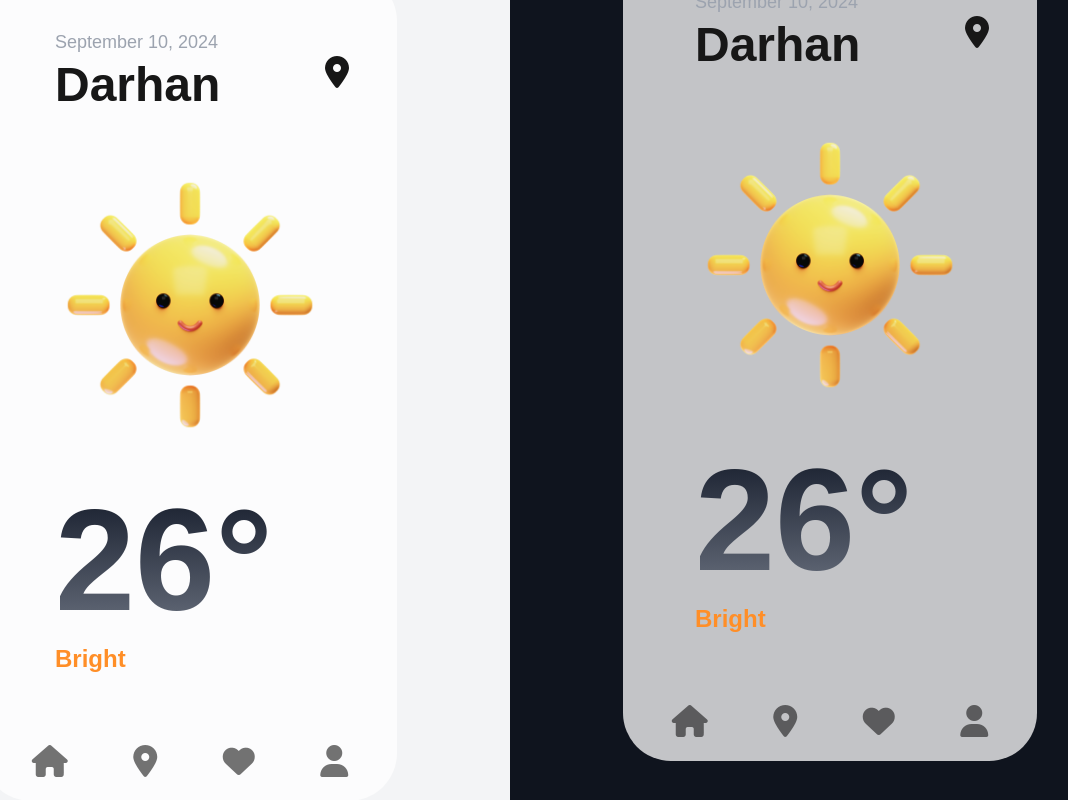
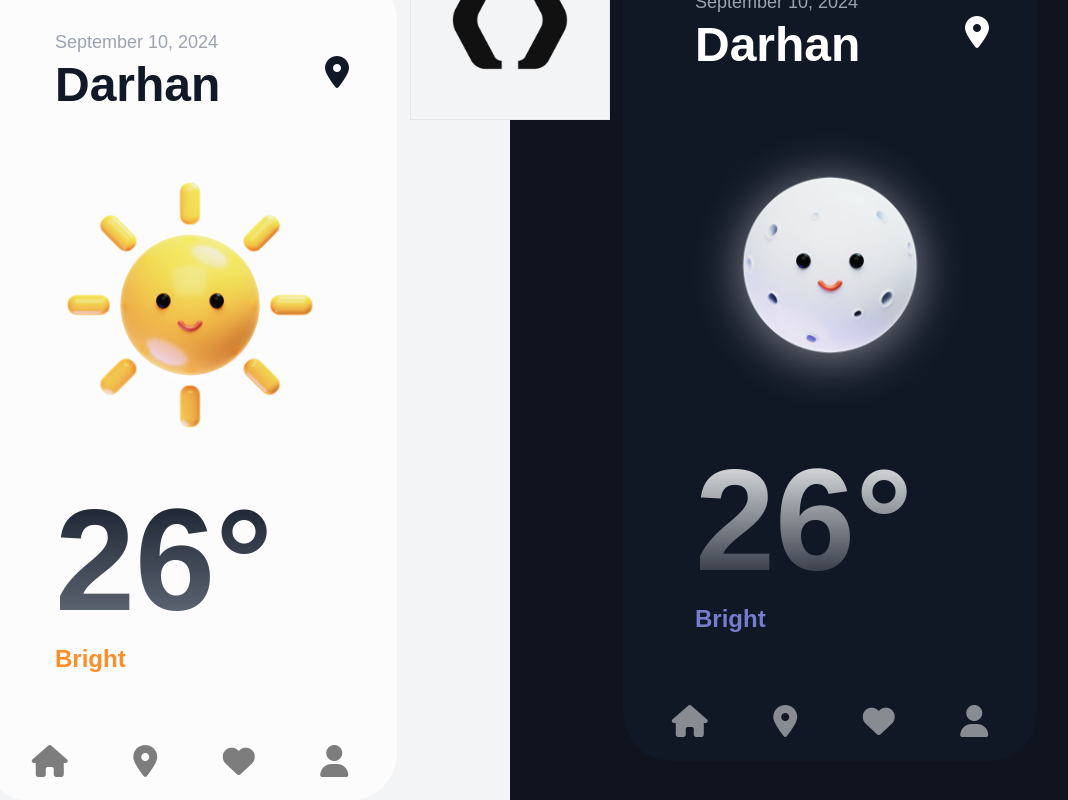
Before and after one commit to Boldchingis/weather-app, a Next.js app: page / in a window 1280 px wide. Shown: the part 380-1180 px from the top of the page, without its empty margins (130-1198 px from the left). Built offline with nearby package versions, Linux system fonts and the light colour scheme.

Commit message:
weather last

```diff
--- a/src/app/App.jsx
+++ b/src/app/App.jsx
@@ -2,34 +2,76 @@
 import { useState } from "react";
 import "@fortawesome/fontawesome-free/css/all.min.css";
 import { SearchInput } from "./SearchInput";
+
+const API_KEY = "a9bd50909a544a9c84172455241312";
+
 export default function App() {
-  function Card() {
+  return (
+    <div className="w-full h-[1454px] bg-[#404040] flex items-center justify-center">
+      <div className="w-[800px] h-[1200px] bg-[#F3F4F6] flex items-center justify-center rounded-l-3xl flex-col">
+        <SearchInput />
+        <Card value="day" />
+        <img
+          className="w-[200px] h-[200px] absolute top-1/2 left-1/2 transform -translate-x-1/2 -translate-y-1/2 border rounded-full~ bg-[#F3F4F6]"
+          src="logo.png"
+          alt="Logo"
+        ></img>
+      </div>
+      <div className="w-[800px] h-[1200px] bg-[#0F141E] flex items-center justify-center rounded-r-3xl">
+        <Card value=" night" />
+      </div>
+    </div>
+  );
+  function Card({ value }) {
+    const sun = "Day sun.png";
+    const moon = "moon.png";
+    const img = value === "day" ? sun : moon;
+    const nightcolors = value === "day" ? "bg-[#FFFFFFBF]" : "bg-[#111827BF]";
+    const cityName = value === "day" ? "text-[#111827]" : "text-[#FFFFFF]";
+    const temperature =
+      " text-[144px] leading-[160px] text-transparent bg-clip-text bg-gradient-to-b from-[#F9FAFB] to-[#F9FAFB00]";
+    const nightTemperature =
+      value === "day"
+        ? "bg-gradient-to-b from-[#111827] to-[#6B7280]"
+        : temperature;
+    const icons = "text-[white] opacity-50";
+    const nightIcons = value === "day" ? "text-[black] opacity-50 " : icons;
+    const nightConditions =
+      value === "day" ? "text-[#FF8E27]" : "text-[#777CCE]";
+
     return (
-      <div className="w-[414px] h-[828px] bg-[#FFFFFFBF] rounded-[3rem] flex flex-col justify-between p-6">
-        <div className="flex flex-row items-center place-content-between mt-[32px]">
+      <div
+        className={`w-[414px] h-[828px] ${nightcolors} rounded-[3rem] flex flex-col justify-between p-6`}
+      >
+        <div
+          className={`flex flex-row items-center place-content-between mt-[32px] ${cityName}`}
+        >
           <div className="flex flex-col ml-[48px]">
             <p className="text-[18px] font-medium text-[#9CA3AF]">
               September 10, 2024
             </p>
             <p className="text-[48px] font-extrabold leading-[58px]">Darhan</p>
           </div>
-          <i className="fa-solid fa-location-dot text-[32px]  mr-[24px]"></i>
+          <i className="fa-solid fa-location-dot text-[32px] mr-[24px]"></i>
         </div>
         <div className="ml-auto mr-auto mt-[60px]">
           <img
-            className="w-[262.11px] h-[262.11px] object-cover rounded-lg"
-            src="Day sun.png"
+            className="w-[262.11px] h-[262.11px] object-cover rounded-lg drop-shadow-[0_5px_25px_rgba(255,255,255,0.5)]"
+            src={img}
             alt="Day sun"
           />
         </div>
-
         <div className="flex flex-col font-extrabold mt-[45px] ml-[48px]">
-          <div className="text-[144px] leading-[160px] text-transparent bg-clip-text bg-gradient-to-b from-[#111827] to-[#6B7280] ">
+          <div
+            className={`text-[144px] leading-[160px] text-transparent bg-clip-text bg-gradient-to-b ${nightTemperature} `}
+          >
             26°
           </div>
-          <p className="text-[24px] text-[#FF8E27] ">Bright</p>
+          <p className={`text-[24px] ${nightConditions}`}>Bright</p>
         </div>
-        <div className="flex justify-around items-center mt-auto text-[32px] opacity-60 space-x-4">
+        <div
+          className={`flex justify-around items-center mt-auto text-[32px] space-x-4 ${nightIcons}`}
+        >
           <i className="fa-solid fa-house"></i>
           <i className="fa-solid fa-location-dot"></i>
           <i className="fa-solid fa-heart"></i>
@@ -38,15 +80,4 @@ export default function App() {
       </div>
     );
   }
-  return (
-    <div className="w-full h-[1454px] bg-[#404040] flex items-center justify-center">
-      <div className="w-[800px] h-[1200px] bg-[#F3F4F6] flex items-center justify-center rounded-l-3xl flex-col">
-        <SearchInput />
-        <Card />
-      </div>
-      <div className="w-[800px] h-[1200px] bg-[#0F141E] flex items-center justify-center rounded-r-3xl">
-        <Card />
-      </div>
-    </div>
-  );
 }
```
Also changed, not shown: public/logo.png (added), public/moon.png (renamed from public/Sun.png).
